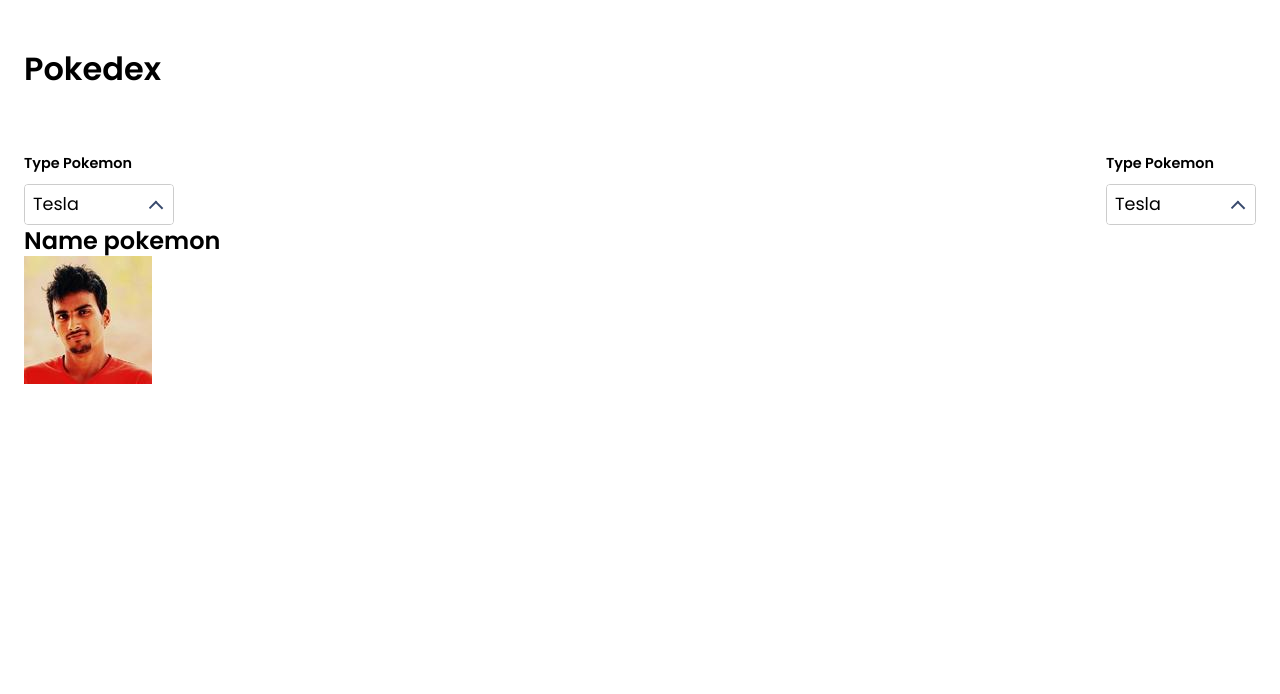
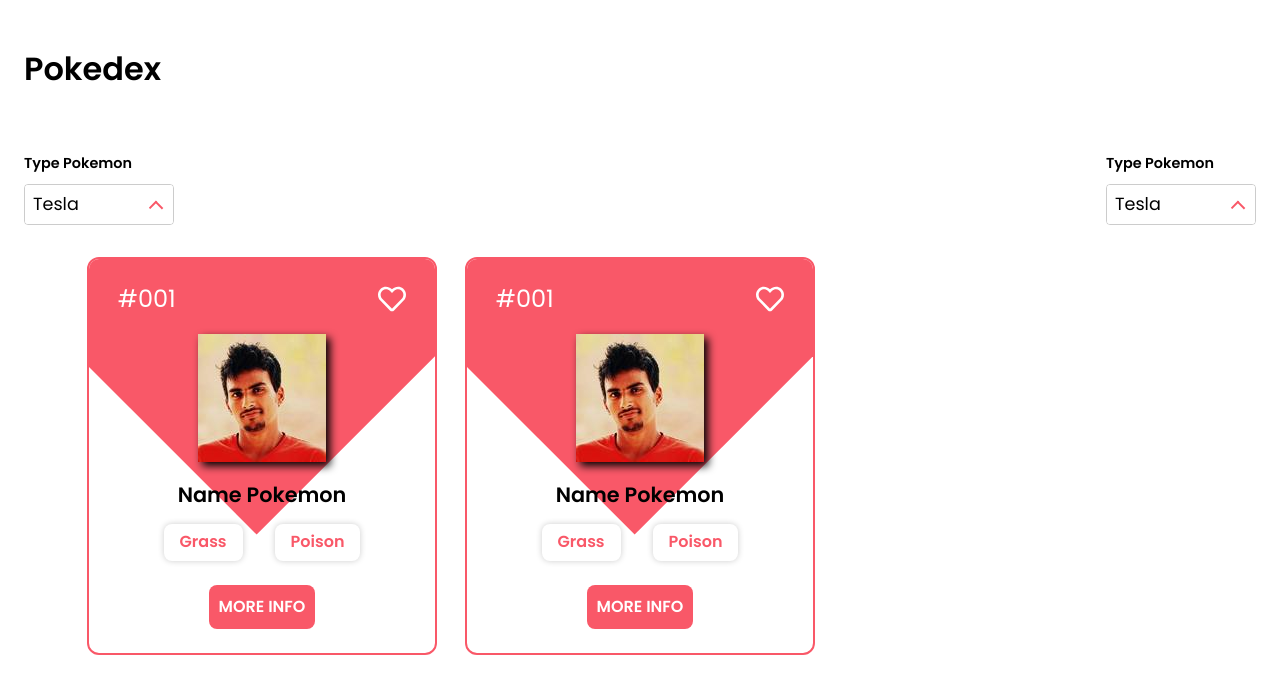
Before and after one commit to CTZDev/pokemon-app, a website: page index.html in a window 1280 px wide. Shown: the top 694 px of the page. Drawn offline with Linux system fonts and the light colour scheme.

Commit message:
add design card-pokemon

```diff
--- a/app/scss/components/_index.scss
+++ b/app/scss/components/_index.scss
@@ -1,2 +1,3 @@
 @forward "button";
 @forward "cmbbox";
+@forward "card";
--- a/app/scss/components/button.scss
+++ b/app/scss/components/button.scss
@@ -0,0 +1,20 @@
+.btn {
+  display: inline-block;
+  border: none;
+  outline: none;
+  border-radius: 8px;
+  padding: 0.6rem;
+  font-size: 1em;
+  text-transform: uppercase;
+  cursor: pointer;
+  transform: scale(1);
+  transition: transform 200ms ease;
+  font-weight: bold;
+  font-family: var(--font-family);
+  background-color: #f95868;
+  color: #fff;
+}
+
+.btn:is(:hover, :focus) {
+  transform: scale(1.01) translateY(-0.125em);
+}
--- /dev/null
+++ b/app/scss/components/card.scss
@@ -0,0 +1,82 @@
+@use "../util" as *;
+
+.pokemon {
+  max-width: rem(1440);
+  margin: 0 auto;
+
+  &-cards {
+    display: grid;
+    grid-template-columns: repeat(auto-fill, minmax(250px, 350px));
+    align-items: center;
+    justify-content: center;
+    gap: rem(28);
+  }
+
+  &-card {
+    border: 2px solid var(--primary-color);
+    border-radius: rem(12);
+    padding: 1.5rem 1rem;
+    text-align: center;
+    position: relative;
+    overflow: hidden;
+
+    &::before {
+      content: "";
+      position: absolute;
+      top: 0;
+      left: 0;
+      right: 0;
+      bottom: 0;
+      background-color: var(--primary-color);
+      transform: rotate(45deg) translate(-35%, -35%);
+      z-index: -1;
+    }
+  }
+
+  &-header-content {
+    display: flex;
+    justify-content: space-between;
+    align-items: center;
+    padding: 0 0.8rem;
+    margin-bottom: 1.2rem;
+    color: var(--clr-white);
+
+    & > h2 {
+      font-weight: normal;
+    }
+  }
+
+  &-header-img {
+    margin-bottom: 1.2rem;
+    & > img {
+      margin: 0 auto;
+      filter: drop-shadow(4px 4px 4px black);
+    }
+  }
+
+  &-body {
+    margin-bottom: rem(24);
+    &-name {
+      font-size: 1.3em;
+      font-weight: bold;
+      margin-bottom: 1rem;
+    }
+
+    &-types {
+      display: flex;
+      flex-wrap: wrap;
+      justify-content: center;
+      align-items: center;
+      gap: rem(32);
+
+      & > * {
+        border-radius: rem(8);
+        padding: rem(8) rem(16);
+        font-weight: bold;
+        box-shadow: 0 0 rem(6) 0 rgba(0, 0, 0, 0.2);
+        background-color: var(--clr-white);
+        color: var(--primary-color);
+      }
+    }
+  }
+}
--- a/app/scss/components/cmbbox.scss
+++ b/app/scss/components/cmbbox.scss
@@ -1,6 +1,4 @@
 @use "../util" as *;
-
-$white: #fff;
 
 .select {
   display: flex;
@@ -22,7 +20,7 @@ $white: #fff;
     justify-content: space-between;
     padding: rem(8);
     font-size: 1.1em;
-    background: $white;
+    background: var(--clr-white);
     cursor: pointer;
   }
 
@@ -49,25 +47,27 @@ $white: #fff;
   left: 0;
   right: 0;
   border: 1px solid rgba(black, 0.15);
-  background: $white;
+  border-top: 0;
+  background: var(--clr-white);
   transition: opacity 300ms, visibility 300ms;
   opacity: 0;
   visibility: hidden;
   pointer-events: none;
+  z-index: 1;
 }
 
 .custom-option {
   padding: rem(12) rem(8);
   cursor: pointer;
-  transition: background-color 500ms;
+  // transition: background-color 200ms;
 
   &:hover {
-    background-color: #dfd9d9;
+    background-color: var(--shadow-color);
   }
 
   &.selected {
-    color: $white;
-    background-color: #f95868;
+    color: var(--clr-white);
+    background-color: var(--primary-color);
   }
 }
 
@@ -84,7 +84,7 @@ $white: #fff;
     bottom: 0;
     width: 0.15rem;
     height: 100%;
-    background-color: #394a6d;
+    background-color: var(--primary-color);
     transition: transform 300ms, left 300ms;
   }
 
--- a/app/scss/global/colors.scss
+++ b/app/scss/global/colors.scss
@@ -0,0 +1,5 @@
+$colors: (
+  primary-color: #f95868,
+  clr-white: #ffffff,
+  shadow-color: #dfd9d9,
+);
--- a/app/scss/global/globals.scss
+++ b/app/scss/global/globals.scss
@@ -23,7 +23,6 @@ body {
   font-size: var(--fz-sm);
   text-rendering: optimizeSpeed;
   width: 100%;
-  overflow: hidden;
 
   @include mq(small) {
     font-size: var(--fz-md);
--- a/app/scss/global/root.scss
+++ b/app/scss/global/root.scss
@@ -2,9 +2,9 @@
 
 :root {
   //Colors
-  // @each $prop, $value in $colors {
-  //   --#{$prop}: #{$value};
-  // }
+  @each $prop, $value in $colors {
+    --#{$prop}: #{$value};
+  }
   //Default
   --font-family: "Poppins", sans-serif;
   --fz-sm: 15px;
--- a/app/scss/layouts/main.scss
+++ b/app/scss/layouts/main.scss
@@ -3,6 +3,7 @@
 .form-container {
   flex-wrap: wrap;
   gap: rem(16);
+  margin-bottom: rem(32);
 }
 
 .form-group {
--- a/index.html
+++ b/index.html
@@ -56,20 +56,87 @@
       </form>
       <section class="pokemon">
         <div class="wrapper">
+          <div class="pokemon-cards">
             <article class="pokemon-card">
               <div class="pokemon-header">
-              <h2>Name pokemon</h2>
+                <div class="pokemon-header-content">
+                  <h2 class="pokemon-header-title">#001</h2>
+                  <figure class="pokemon-header-favorite">
+                    <img width="28" height="28" src="./images/heart-regular.svg" alt="Favorite" loading="lazy" />
+                  </figure>
+                </div>
+                <figure class="pokemon-header-img">
+                  <img src="./images/profile-1.jpg" alt="" loading="lazy" />
+                </figure>
               </div>
               <div class="pokemon-body">
-              <div class="pokemon-features">
-                <!-- Crado dinamicamente (tipos)-->
+                <div class="pokemon-body-name">
+                  <p>Name Pokemon</p>
                 </div>
-              <img src="./images/profile-1.jpg" alt="" />
+                <ul class="pokemon-body-types">
+                  <li>Grass</li>
+                  <li>Poison</li>
+                </ul>
+              </div>
+              <div class="pokemon-footer">
+                <button class="btn btn-info">More Info</button>
+              </div>
+            </article>
+            <article class="pokemon-card">
+              <div class="pokemon-header">
+                <div class="pokemon-header-content">
+                  <h2 class="pokemon-header-title">#001</h2>
+                  <figure class="pokemon-header-favorite">
+                    <img width="28" height="28" src="./images/heart-regular.svg" alt="Favorite" loading="lazy" />
+                  </figure>
+                </div>
+                <figure class="pokemon-header-img">
+                  <img src="./images/profile-1.jpg" alt="" loading="lazy" />
+                </figure>
+              </div>
+              <div class="pokemon-body">
+                <div class="pokemon-body-name">
+                  <p>Name Pokemon</p>
+                </div>
+                <ul class="pokemon-body-types">
+                  <li>Grass</li>
+                  <li>Poison</li>
+                </ul>
+              </div>
+              <div class="pokemon-footer">
+                <button class="btn btn-info">More Info</button>
               </div>
             </article>
           </div>
+        </div>
       </section>
     </main>
-    <template id="pokemon-card"></template>
+    <template id="pokemon-card">
+      <article class="pokemon-card">
+        <div class="pokemon-header">
+          <div class="pokemon-header-content">
+            <h2 class="pokemon-header-title">#001</h2>
+            <figure class="pokemon-header-favorite">
+              <img width="28" height="28" src="./images/heart-regular.svg" alt="Favorite" loading="lazy" />
+            </figure>
+          </div>
+          <figure class="pokemon-header-img">
+            <img src="./images/profile-1.jpg" alt="" loading="lazy" />
+          </figure>
+        </div>
+        <div class="pokemon-body">
+          <div class="pokemon-body-name">
+            <p>Name Pokemon</p>
+          </div>
+          <ul class="pokemon-body-types">
+            <li>Grass</li>
+            <li>Poison</li>
+          </ul>
+        </div>
+        <div class="pokemon-footer">
+          <button class="btn btn-info">More Info</button>
+        </div>
+      </article>
+    </template>
   </body>
 </html>
```
Also changed, not shown: dist/style.css, images/heart-regular.svg (added), 1 other file. Lines whose indentation alone changed are shown as unchanged.
